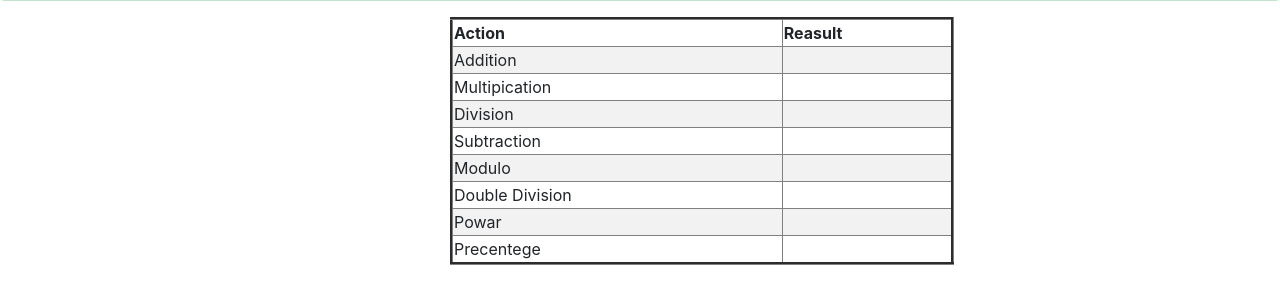
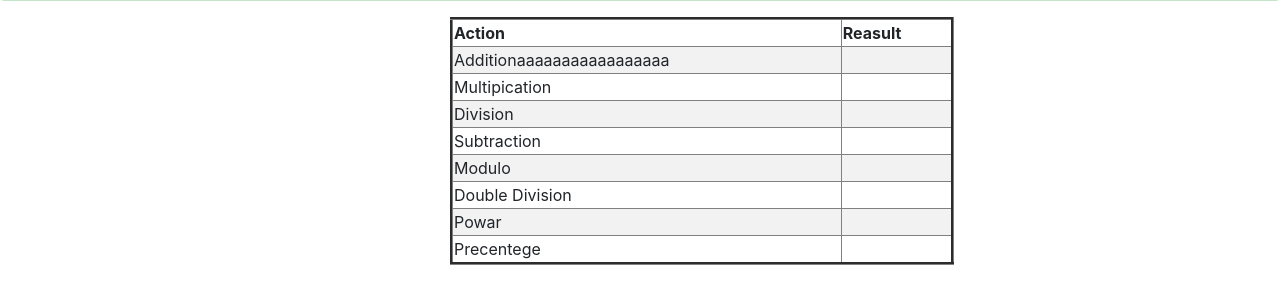
Before and after one commit to Ashutosh1292/Calculator, a Django app: template calc_app/templates/all.html in a window 1280 px wide. Shown: the part 105-409 px from the top of the page. Run offline with Django 3.2, Linux system fonts and the light colour scheme; the template is opened without the code that fills it, so the values that code supplies are empty; some libraries are stand-ins or nearby versions.

Commit message:
mo change

```diff
--- a/calc_app/templates/all.html
+++ b/calc_app/templates/all.html
@@ -11,7 +11,7 @@
       <th>Reasult</th>
     </thead>
     <tr>
-      <td>Addition</td>
+      <td>Additionaaaaaaaaaaaaaaaaa</td>
       <td>{{Addition}}</td>
     </tr>
     <tr>
--- a/calc_app/templates/home.html
+++ b/calc_app/templates/home.html
@@ -21,6 +21,10 @@
     <input type="radio" id="rd_7" name="s" value="pow" >
     <label for="rd_7">Find To The Powar </label><br>
     <input type="radio" id="rd_8" name="s" value="per" >
+
+
+
+
     <label for="rd_8">Find  The Percentage </label><br>
     <input type="radio" id="rd_9" name="s" value="rt" >
     <label for="rd_9">Find  Square root of both </label><br>
```
